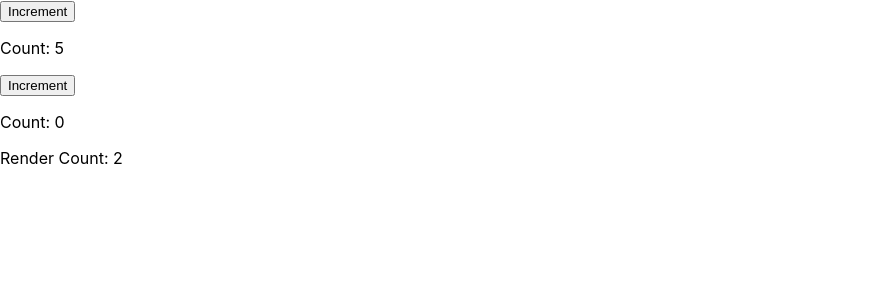
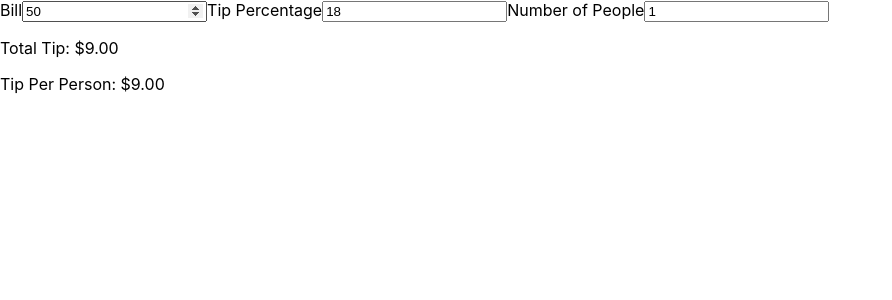
Before and after one commit to fma1/react-crash-course, a React (Create React App) app: page / in a window 1280 px wide. Shown: the top 300 px of the page, without its empty margins (0-892 px from the left). Built offline with nearby package versions, Linux system fonts and the light colour scheme.

Commit message:
Finished implementing TipCalculator

```diff
--- a/src/App.js
+++ b/src/App.js
@@ -14,6 +14,7 @@ import App_14 from './14/App';
 import App_15 from './15/App';
 import App_16 from './16/App';
 import App_17 from './17/App';
+import TipCalculator from './react_component_exercises/TipCalculator';
 
 function App() {
   return (
@@ -34,7 +35,7 @@ function App() {
         </a>
       </header>
 */}
-      <App_17 />
+      <TipCalculator />
     </>
   );
 }
--- /dev/null
+++ b/src/react_component_exercises/TipCalculator.js
@@ -0,0 +1,42 @@
+import React, {useState} from 'react';
+
+export default function TipCalculator() {
+  // Write your code here.
+  const [bill, setBill] = useState(50);
+  const [tipPercent, setTipPercent] = useState(18);
+  const [numPeople, setNumPeople] = useState(1);
+
+  const totalTip = bill * (tipPercent / 100);
+  const tipPerPerson = totalTip / numPeople;
+
+  return (
+    <>
+      <form>
+        <label htmlFor="bill">Bill</label>
+        <input
+          id="bill"
+          type="number"
+          value={bill}
+          min="0"
+          onChange={(event) => setBill(parseInt(event.target.value))} />
+        <label htmlFor="tipPercentage">Tip Percentage</label>
+        <input
+          id="tipPercentage"
+          type="number"
+          value={tipPercent}
+          min="0"
+          onChange={(event) => setTipPercent(parseInt(event.target.value))} />
+        <label htmlFor="numberOfPeople">Number of People</label>
+        <input
+          id="numberOfPeople"
+          type="number"
+          value={numPeople}
+          min="1"
+          onChange={(event) => setNumPeople(parseInt(event.target.value))} />
+      </form>
+
+      <p>Total Tip: {isNaN(totalTip) ? '-' : `$${totalTip.toFixed(2)}`}</p>
+      <p>Tip Per Person: {isNaN(tipPerPerson) ? '-' : `$${tipPerPerson.toFixed(2)}`}</p>
+    </>
+  );
+}
```
